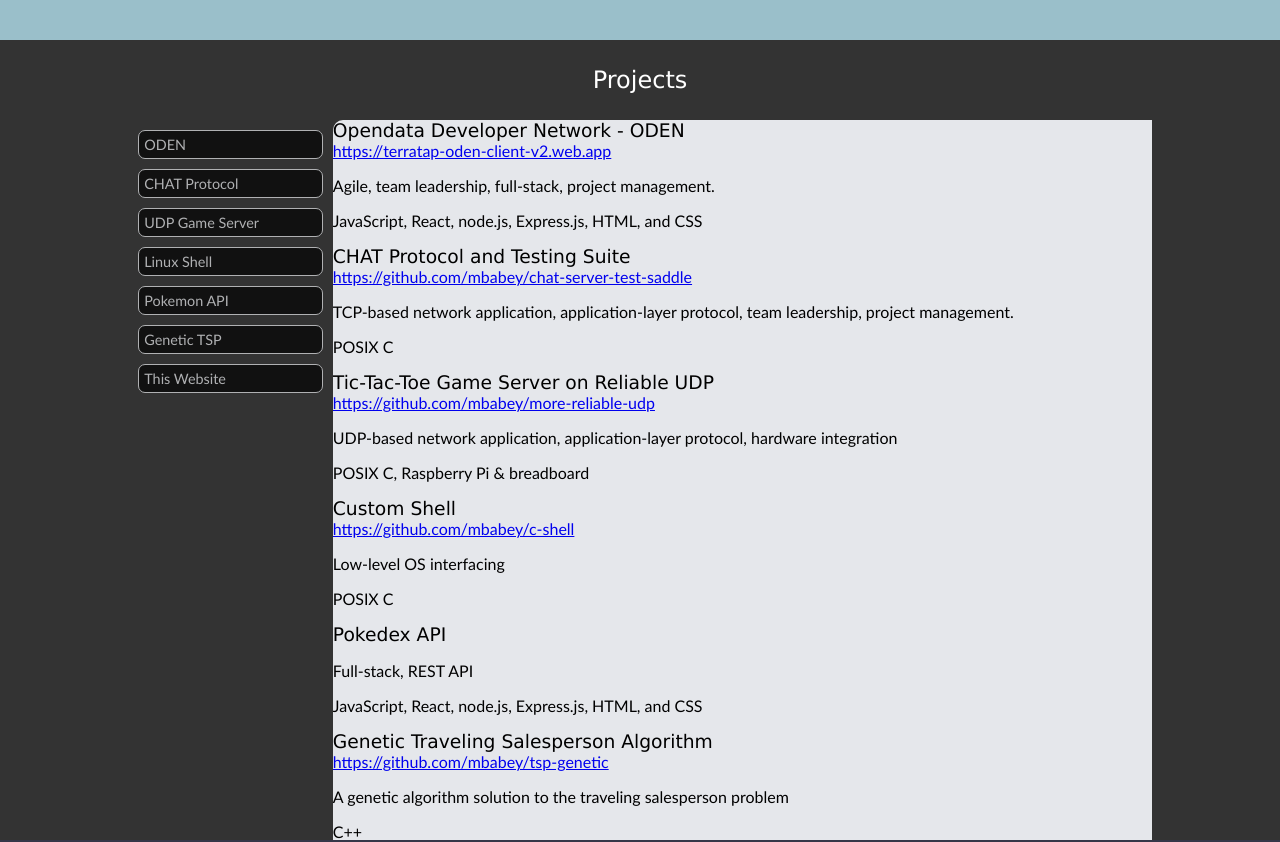
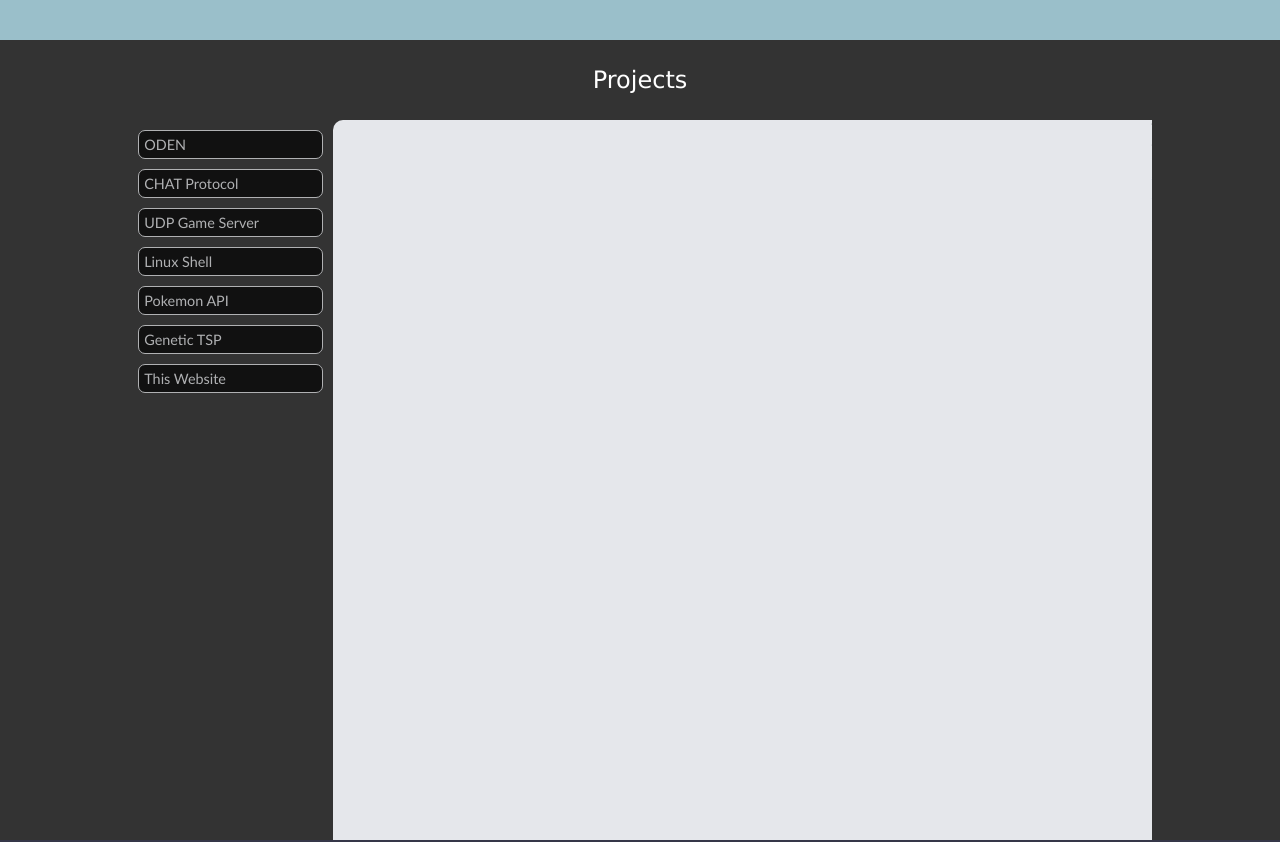
Before and after one commit to mbabey/personal-site, a React (Create React App) app in the folder front-end/: page / in a window 1280 px wide. Shown: the part 1560-2402 px from the top of the page. Built offline with nearby package versions, Linux system fonts and the light colour scheme.

Commit message:
Add functionality to slide projects in and out of project frame

```diff
--- a/front-end/src/components/SectionProjects.js
+++ b/front-end/src/components/SectionProjects.js
@@ -65,9 +65,11 @@ const Projects = forwardRef(function Projects(props, ref) {
   ]
 
   function displayProject(proj_num) {
-    console.log(proj_num);
-    const doc = document.querySelector(`#projects .wrapper .project:nth-child(${proj_num})`);
-    console.log(doc);
+    document.querySelectorAll('#projects .wrapper .project.focused').forEach((p) => {
+      p.classList.remove('focused');
+    });
+    const project_div = document.querySelector(`#projects .wrapper .project:nth-child(${proj_num})`);
+    project_div.classList.add('focused');
   }
 
   return (
@@ -83,7 +85,7 @@ const Projects = forwardRef(function Projects(props, ref) {
             })}
           </ul>
         </div>
-        <div className='wrapper projects-wrapper'>
+        <div className='wrapper'>
           {project_info.map((p) => {
             return <Project
               key={p.title}
--- a/front-end/src/styles/projects.css
+++ b/front-end/src/styles/projects.css
@@ -53,22 +53,16 @@
   background-color: var(--col-grey-lt);
   border-top-left-radius: 10px;
   color: #000;
+  position: relative;
 }
 
-#projects .project.show {
-  animation: 1s ease-out slideTransition;
+#projects .project {
+  position: absolute;
+  top: 0;
+  left: 100%;
+  transition: left 0.5s cubic-bezier(0.10, 0.20, 0.30, 1);
 }
 
-#projects .project.hide {
-  animation: 1s ease-out reverse slideTransition;
+#projects .project.focused {
+  left: 0;
 }
-
-@keyframes slideTransition {
-  0% {
-    transform: translateX(1000%) rotateZ(30deg);
-  }
-  100%
-  {
-    transform: translateX(0) rotateZ(0);
-  }
-}
```
